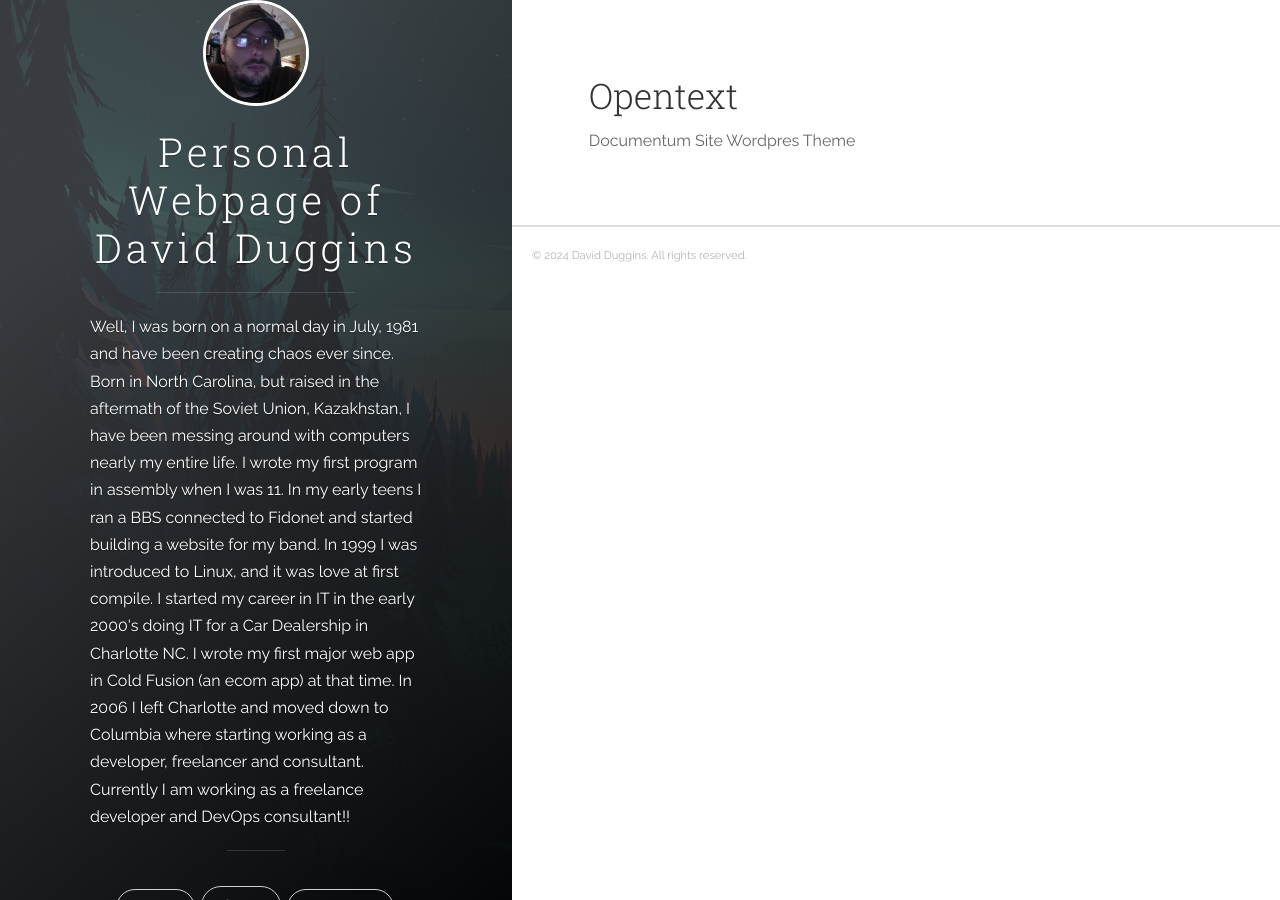
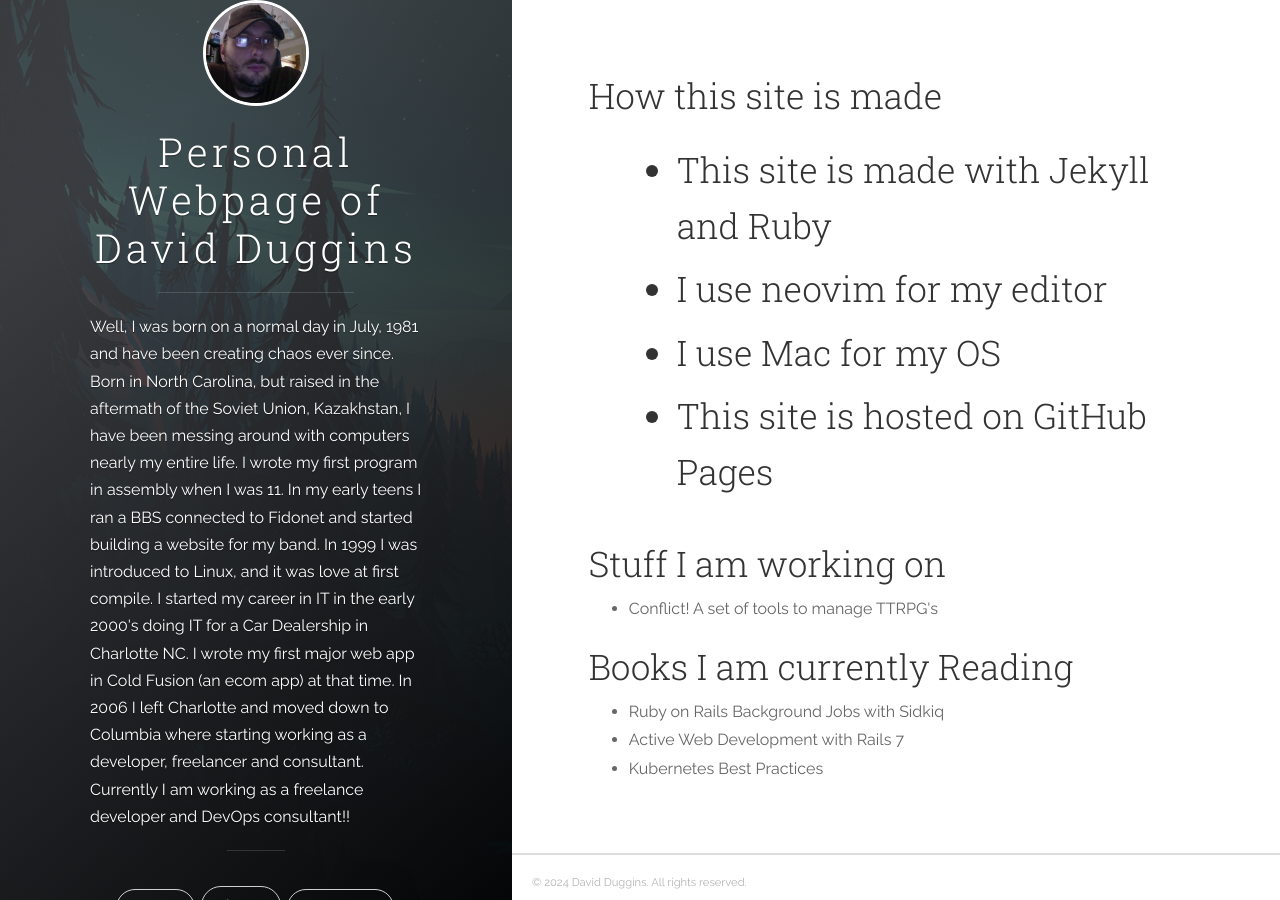
Before and after one commit to weatheredwatcher/weatheredwatcher.github.io, a Jekyll site: the page built from projects/index.md, in a window 1280 px wide. Built offline with Jekyll 4.4.1, drawn with Linux system fonts in a browser that asks for light colours.

Commit message:
made some changes to content.

```diff
--- a/index.html
+++ b/index.html
@@ -4,7 +4,7 @@ robots: noindex
 ---
 
 <div class="main-post-list">
-  <h1>Blog</h1>
+  <h2>....Creating Chaos Since 1981!</h2>
   <hr class="post-list__divider">
   <ol class="post-list">
     {% for post in paginator.posts %}
--- a/projects/index.md
+++ b/projects/index.md
@@ -2,7 +2,23 @@
 layout: default
 ---
 
-{% for project in site.projects %}
-  <h2> {{ project.title }} </h2>
-  <p>{{ project.description }}</p>
-{% endfor %}
+<h2> How this site is made <h2>
+
+<ul>
+
+  <li> This site is made with Jekyll and Ruby</li>
+  <li> I use neovim for my editor </li>
+  <li> I use Mac for my OS </li>
+  <li> This site is hosted on GitHub Pages </li>
+</ul>
+
+<h2> Stuff I am working on </h2>
+<ul>
+<li> Conflict! A set of tools to manage TTRPG's </li>
+</ul>
+<h2> Books I am currently Reading</h2>
+<ul>
+<li> Ruby on Rails Background Jobs with Sidkiq </li>
+<li> Active Web Development with Rails 7 </li>
+<li> Kubernetes Best Practices </li>
+</ul>
```
